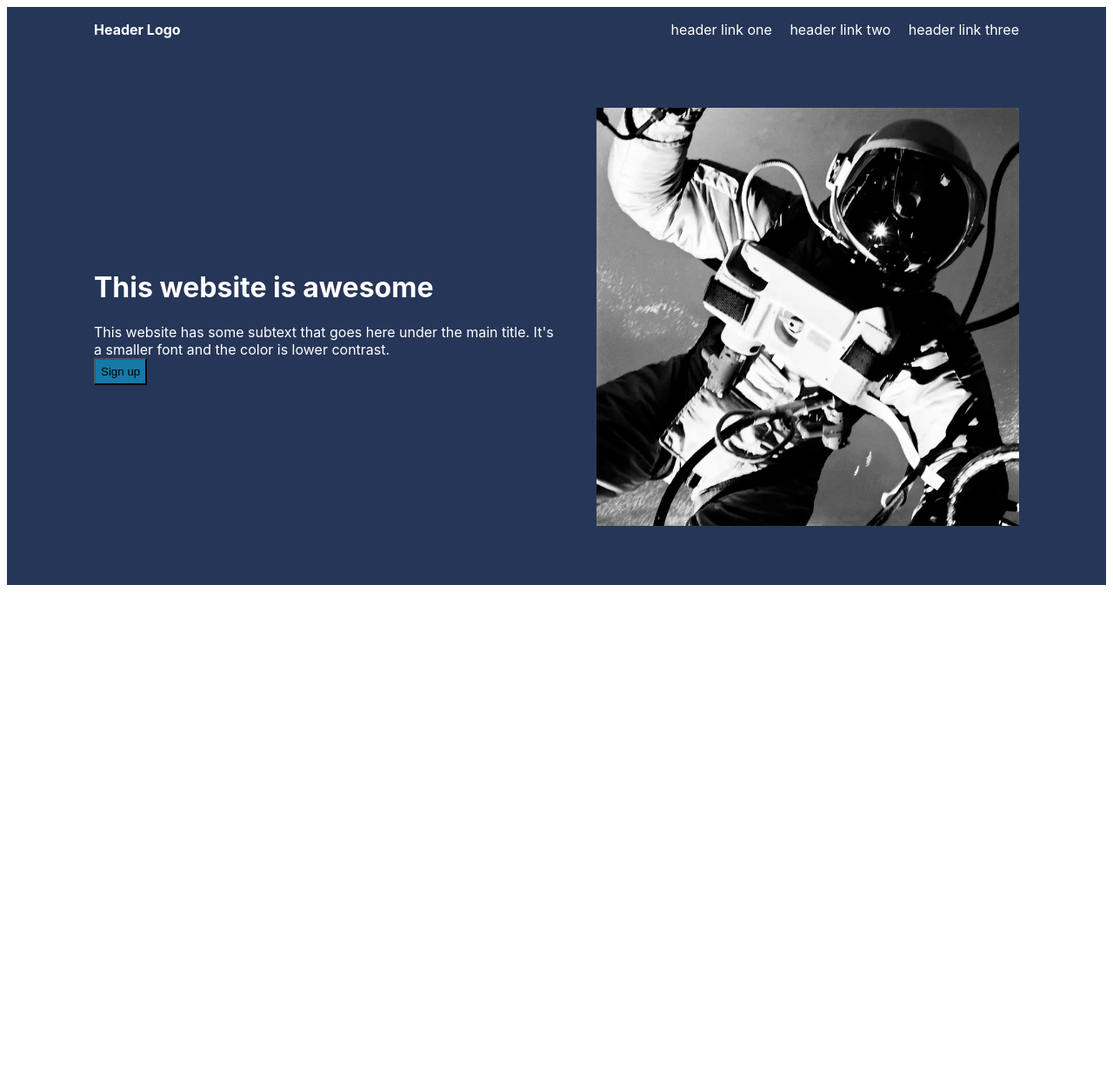
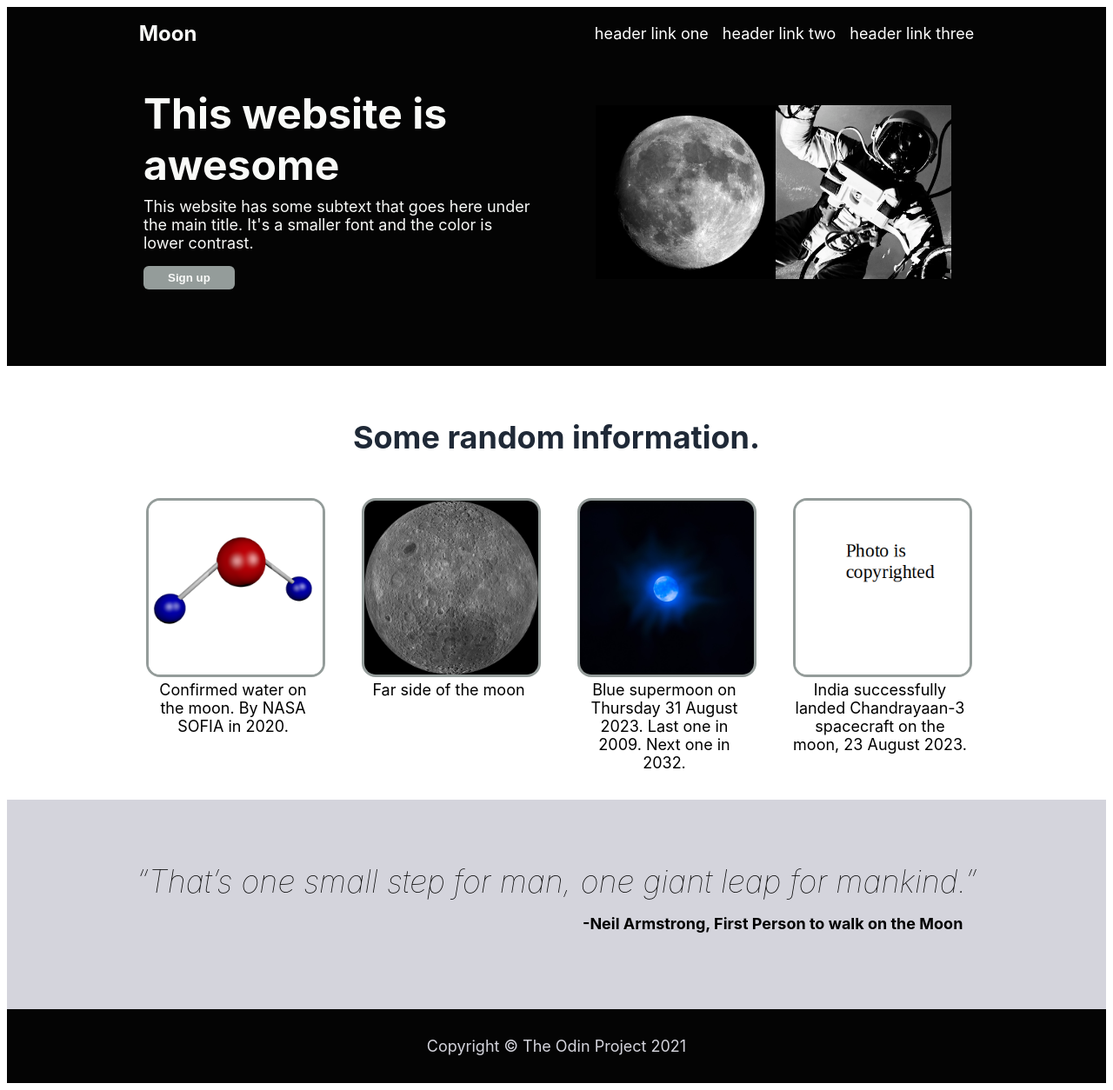
Before and after one commit to hybridengine/landing_page, a plain HTML site: page index.html in a window 1280 px wide. Shown: the whole page at 87% size. Before the commit the page ends 800 px from the top, so only its background shows below. Drawn offline with Linux system fonts and the light colour scheme.

Commit message:
content of moon concept webiste

```diff
--- a/index.html
+++ b/index.html
@@ -7,11 +7,9 @@
     </head>
 
     <body>
-        <div class="first">
-
         <div class="header">
             <div class="logo">
-                    Header Logo
+                Moon
             </div>
             <div class="nav">
                 <a href="/linkone">header link one</a>
@@ -19,15 +17,18 @@
                 <a href="/linkthree">header link three</a>
             </div>
         </div>
+        <div class="first">
 
             <div class="welcome_content">
               <div class="welcome_text">
-                <h1>This website is awesome</h1>
+                <div class="main_text">This website is awesome</div>
                 This website has some subtext that goes here under the main title.
                 It's a smaller font and the color is lower contrast.<br>
                 <button>Sign up</button>
               </div>
+
               <div class="astronaut_image">
+                <img src="moon.jpg" alt="moon">
                 <img src="astronaut.jpg" alt="astronaut">
               </div>
             </div>
@@ -36,15 +37,38 @@
 
         <div class="second">
 
+            <div class="title">Some random information.</div>
+            <div class="infoWindows">
+                <div class="infoBox">
+                    <img src="h20_ColinBehrens_ColiN00B.png" alt="h20 structure">
+                    <div class="infoBoxText">Confirmed water on the moon. By NASA SOFIA in 2020.</div>
+                </div>
+                <div class="infoBox">
+                    <img src="far_side_of_moon.jpg" alt="far side of moon">
+                    <div class="infoBoxText">Far side of the moon</div>
+                </div>
+                <div class="infoBox">
+                    <img src="blue_moon_thomas_pixabay.jpg" alt="blue moon">
+                    <div class="infoBoxText">Blue supermoon on Thursday 31 August 2023. Last one in 2009. Next one in 2032.</div>
+                </div>
+                <div class="infoBox">
+                    <img src="india_moon_landing.png" alt="no photo">
+                    <div class="infoBoxText">India successfully landed Chandrayaan-3 spacecraft on the moon, 23 August 2023.</div>
+                </div>
+            </div>
+
         </div>
         <div class="third">
-
+            <div class="quotebox">
+                <div class="quote">“That’s one small step for man, one giant leap for mankind.”</div>
+                <div class="quoter">-Neil Armstrong, First Person to walk on the Moon</div>
+            </div>
         </div>
         <div class="fourth">
 
         </div>
         <div class="footer">
-
+            <div class="copyright">Copyright &copy; The Odin Project 2021</div>
         </div>
 
     </body>
--- a/styles.css
+++ b/styles.css
@@ -2,26 +2,27 @@ body {
     display: flex;
     flex-direction: column;
     font-family: -apple-system, BlinkMacSystemFont, 'Segoe UI', Roboto, Oxygen, Ubuntu, Cantarell, 'Open Sans', 'Helvetica Neue', sans-serif;
-}
-
-.first {
-    display: flex;
-    flex-direction: column;
-    background-color: rgb(38, 54, 88);
-    padding: 0 100px 0 100px;
-    min-height: auto
+    font-size: 18px;
 }
 
 .header {
     display: flex;
-    justify-content: space-between;
-    padding: 16px 0 16px 0;
-    margin-bottom: 64px;
+    padding: 16px 12% 16px 12%;
     color: white;
+    align-items: center;
+    justify-content: center;
+    background-color: #040404;
 }
 
 .logo {
     font-weight: bold;
+    font-size: 24px;
+    color: #f9faf8;
+}
+
+.nav {
+    margin-left: auto;
+    display: flex;
 }
 
 a {
@@ -30,28 +31,125 @@ a {
     color: white;
 }
 
+.first {
+    display: flex;
+    justify-content: center;
+    align-items: center;
+    background-color: #040404;
+    padding: 32px 32px 16px 32px;
+    min-height: auto;
+}
+
 .welcome_content {
     display: flex;
-    justify-content: space-between;
+    flex-wrap: wrap;
     align-items: center;
-    min-width: 0;
     gap: 48px;
     margin-bottom: 64px;
+    max-width: 950px;
 }
 
-.welcome_text {
-    color: white;
+.welcome_text { /** "this website is awesome" **/
+    color: #f9faf8;
+    flex: 1;
+}
+
+.main_text {
+    font-size: 48px;
+    font-weight: bolder;
+    color: #f9faf8;
+    margin-bottom: 8px;
 }
 
 button {
-    background-color: rgb(22, 121, 167);
-    padding: 6px;
+    margin: 16px 0px 8px 0px;
+    background-color: #949c9a;
+    padding: 6px 28px 6px 28px;
+    border: none;
+    border-radius: 6px;
+    color: #f9faf8;
+    font-weight: bold;
 }
 
 .astronaut_image {
+    display: flex;
     min-height: 0;
+    height: 200px;
+    min-width: 400px;
+    flex: 1;
+    text-align: right;
+    justify-content: center;
 }
+
 img {
     max-width: 100%;
     max-height: 100%;
 }
+
+.second {
+    display: flex;
+    flex-direction: column;
+    align-items: center;
+    padding: 12px 8px 32px 8px;
+}
+
+.title {
+    font-size: 36px;
+    font-weight: bolder;
+    color: #1f2937;
+    margin: 48px;
+    text-align: center;
+}
+
+.infoWindows {
+    display: flex;
+    justify-content: center;
+    gap: 48px;
+    flex-wrap: wrap;
+    max-width: 950px;
+}
+
+.infoBox {
+    width: 200px;
+    text-align: center;
+}
+
+.infoBox img {
+    border-style: solid;
+    border-color: #949c9a;
+    border-radius: 16px;
+}
+
+.third {
+    display: flex;
+    background-color: #d4d4dc;
+    justify-content: center;
+    padding: 72px 8px 72px 8px;
+}
+
+.quoteBox {
+    display: flex;
+    flex-direction: column;
+    max-width: 950px;
+}
+.quote {
+    font-size: 36px;
+    color: #040404;
+    font-style: italic;
+    font-weight: 100;
+}
+
+.quoter {
+    font-weight: bold;
+    font-size: 18px;
+    text-align: right;
+    margin: 16px;
+}
+
+.footer {
+    display: flex;
+    justify-content: center;
+    background-color: #040404;
+    padding: 32px;
+    color: #d4d4dc;
+}
```
Also changed, not shown: blue_moon_thomas_pixabay.jpg (added), far_side_of_moon.jpg (added), h20_ColinBehrens_ColiN00B.png (added), india_moon_landing.png (added), moon.jpg (added). Lines whose indentation alone changed are shown as unchanged.
